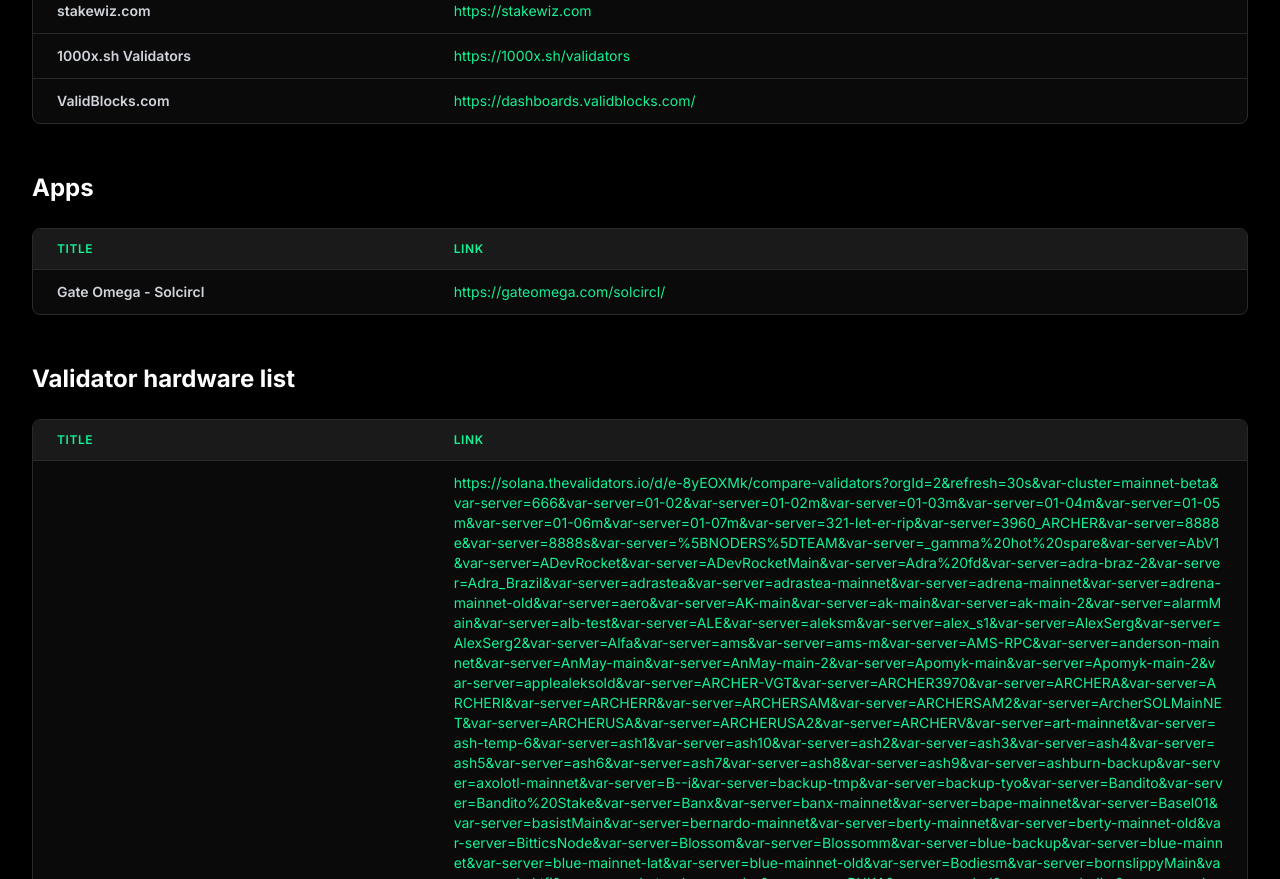
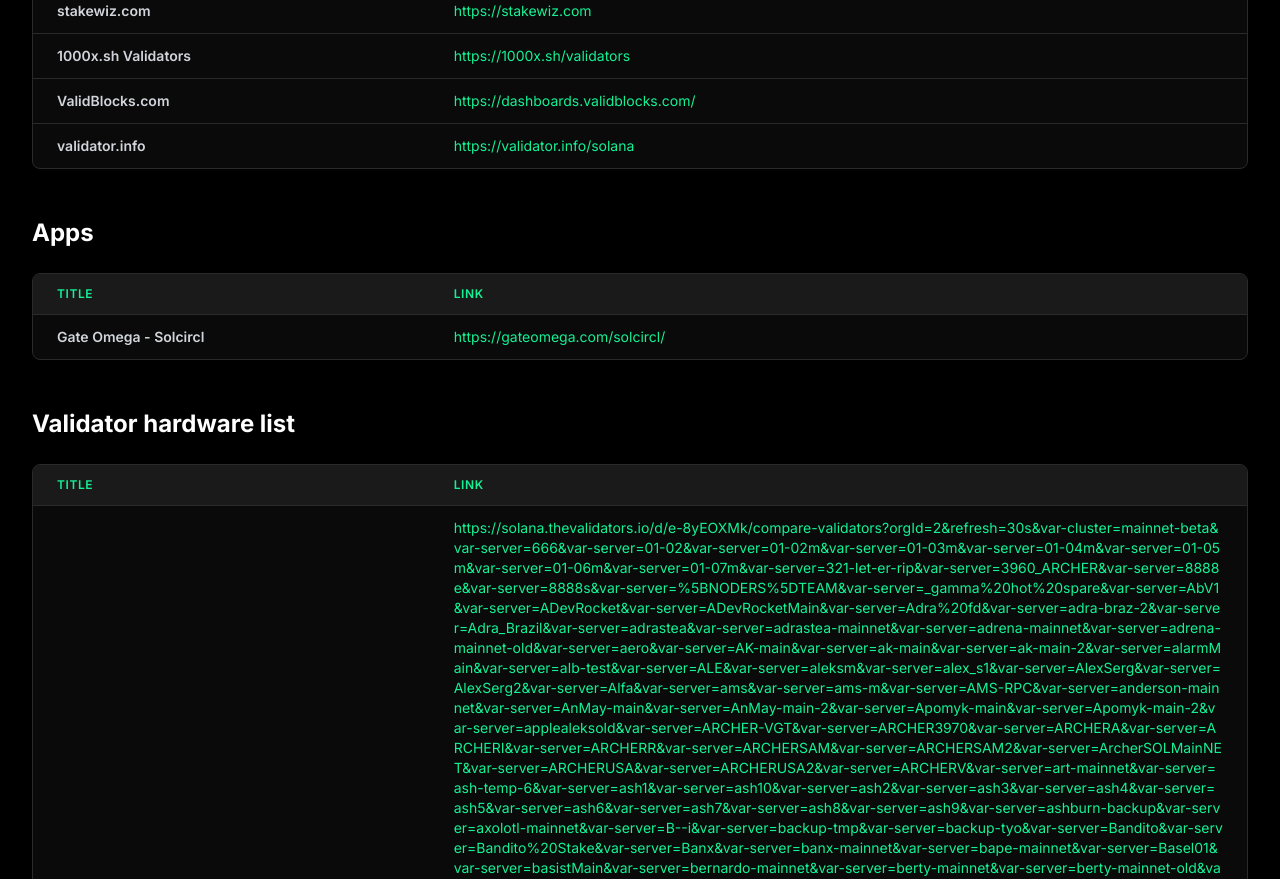
Before and after one commit to solanahcl/solanahcl, a React (Vite) app: page /resources in a window 1280 px wide. Shown: the part 2460-3339 px from the top of the page. Built offline with nearby package versions, Linux system fonts and the light colour scheme.

Commit message:
Add validator.info dashboard

```diff
--- a/src/data/resources.ts
+++ b/src/data/resources.ts
@@ -43,6 +43,7 @@
   { title: 'stakewiz.com', link: 'https://stakewiz.com', category: 'Dashboards' },
   { title: '1000x.sh Validators', link: 'https://1000x.sh/validators', category: 'Dashboards' },
   { title: 'ValidBlocks.com', link: 'https://dashboards.validblocks.com/', category: 'Dashboards' },
+  { title: 'validator.info', link: 'https://validator.info/solana', category: 'Dashboards' },
 
   // Apps
   { title: 'Gate Omega - Solcircl', link: 'https://gateomega.com/solcircl/', category: 'Apps' },
```
